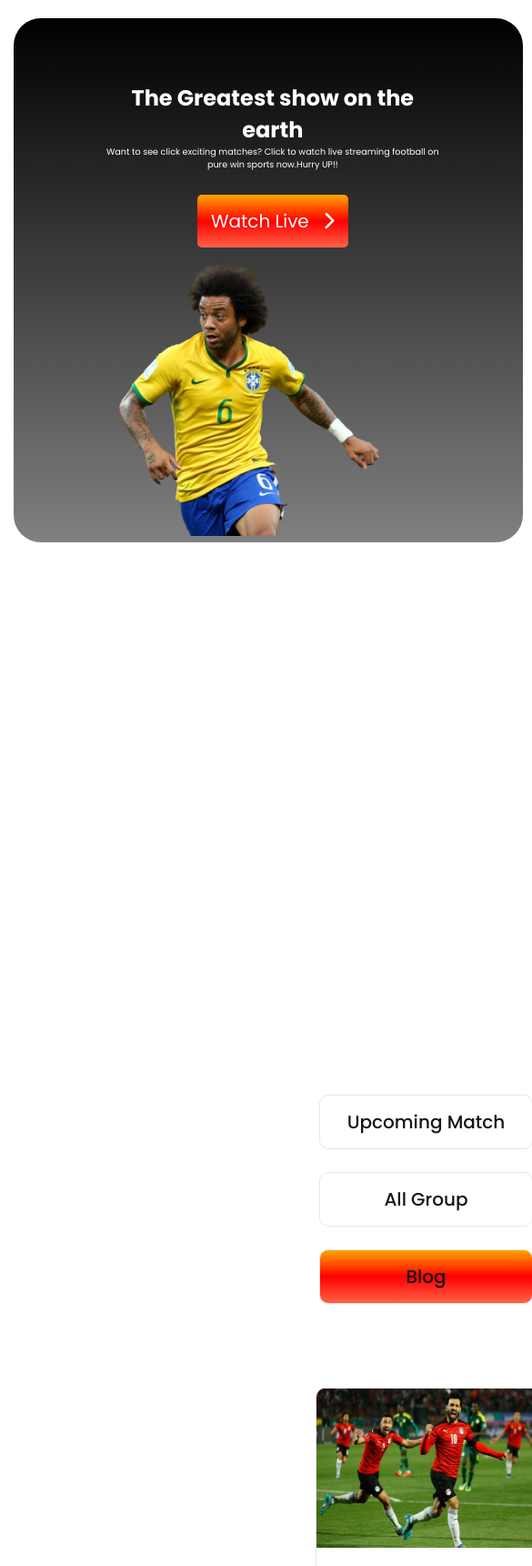
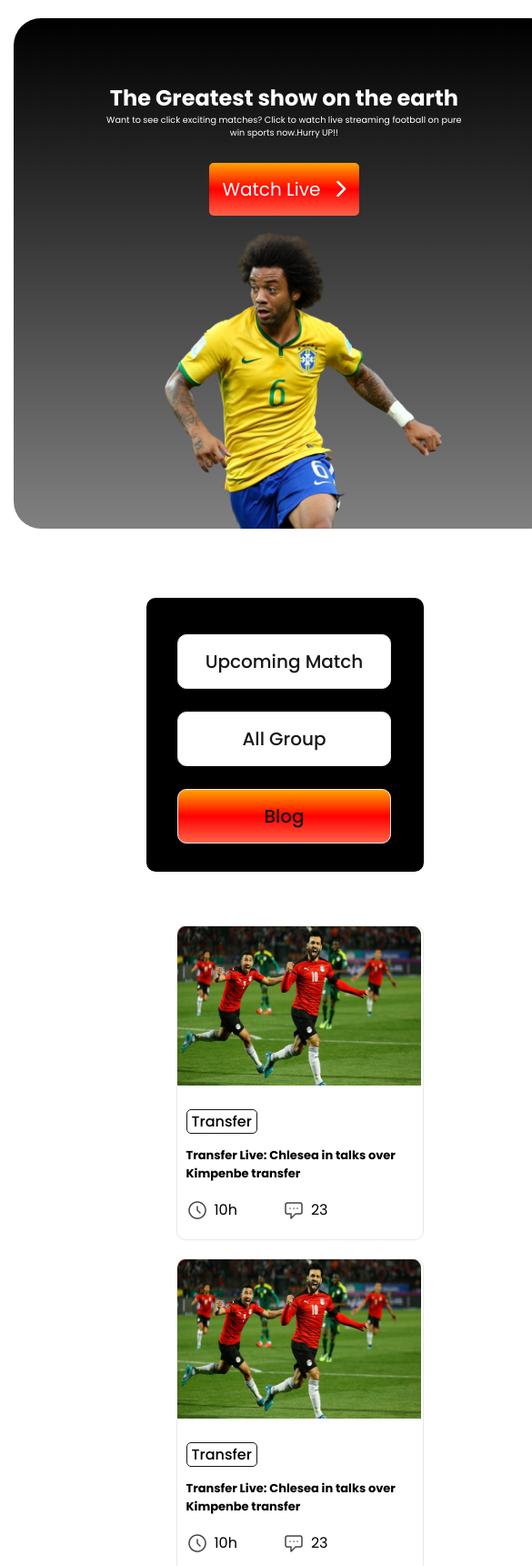
Before and after one commit to Anamika362890/World-Cup, a plain HTML site: page index.html in a window 390 px wide. Shown: the top 1721 px of the page at 91% size, 585 px wide, since content can reach past the window. Drawn offline with Linux system fonts and the light colour scheme; a web font is replaced by a local one.

Commit message:
responsive

```diff
--- a/Style/style.css
+++ b/Style/style.css
@@ -333,7 +333,8 @@ ul {
     }
 
     .container {
-        width: 560px;
+        width: 598px;
+        height: 561px;
         display: flex;
         flex-direction: column;
         margin: 20px 20px 15px 15px;
@@ -362,24 +363,31 @@ ul {
     .banner-image {
         width: 51%;
         margin-top: 30px;
-        margin-left: 116px;
+        margin-left: 166px;
+    }
+
+    .blog-bar {
+        padding-left: 219px;
+        padding-top: 0px;
     }
 
     .left-bar {
         position: relative;
         width: 305px;
         height: 286px;
-        left: -30px;
-        top: 534px;
-        background-color: white;
+        left: -58px;
+        top: 61px;
+        background-color: black;
         border-radius: 10px;
         text-align: center;
+        padding-top: 15px;
     }
 
     .right {
         grid-template-columns: repeat(1, 1fr);
-        margin-top: 570px;
-
+        margin-top: 120px;
+        justify-content: center;
+        margin-left: 50px;
     }
 
     .view-all {
@@ -387,15 +395,19 @@ ul {
     }
 
     footer {
-        height: 145vh;
+        height: 105vh;
+        width: 710px;
     }
+
+
+
 
 
 
     footer>ul {
         width: 16%;
         text-align: start;
-        padding-left: 639px;
+        padding-left: 170px;
         flex-direction: column;
 
 
```
